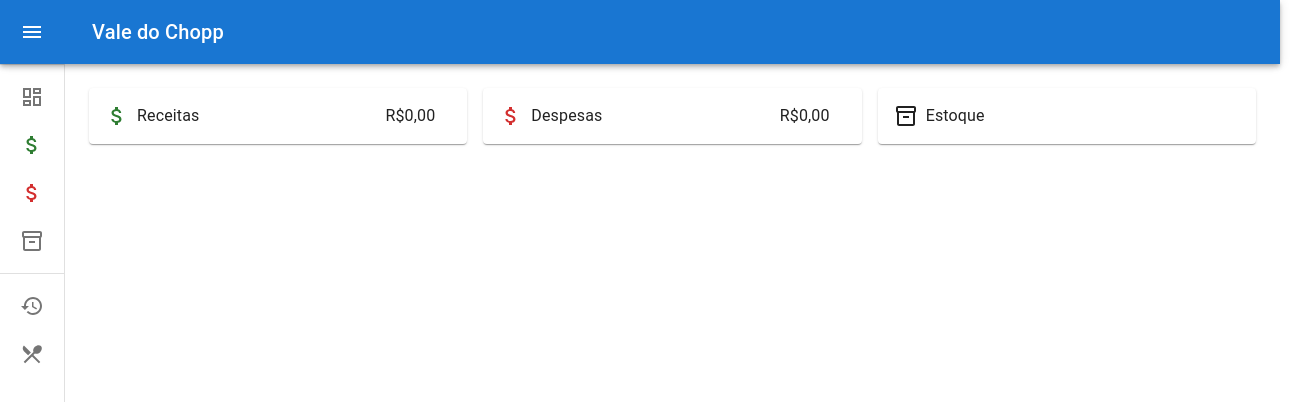
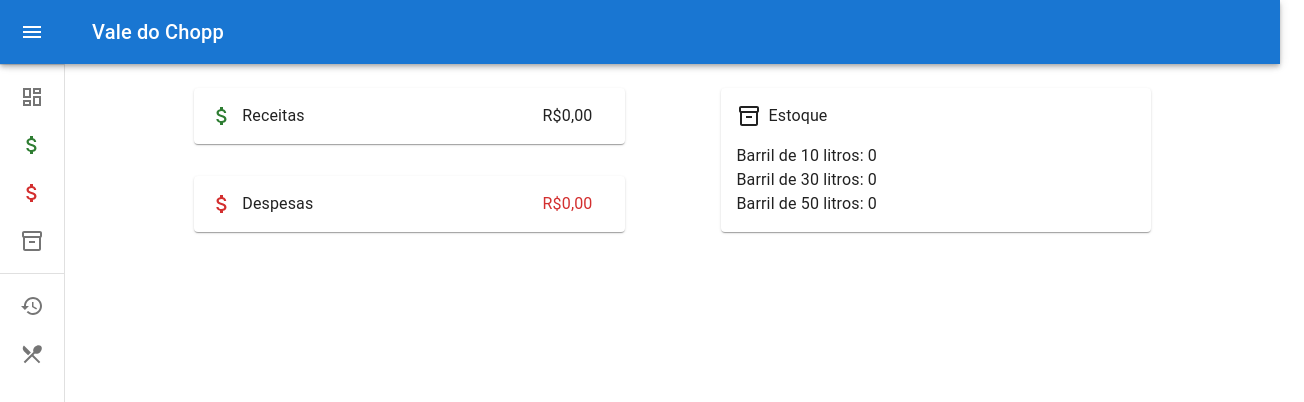
Before and after one commit to rafaelc-rb/vale-do-chopp, a Next.js app in the folder web-frontend/: page / in a window 1280 px wide. Shown: the top 402 px of the page, 1304 px wide, since content can reach past the window. Built offline with nearby package versions, Linux system fonts and the light colour scheme.

Commit message:
feat: dashboard style update

```diff
--- a/web-frontend/app/page.tsx
+++ b/web-frontend/app/page.tsx
@@ -5,14 +5,19 @@ import Grid from "@mui/material/Unstable_Grid2/";
 export default function Home() {
   return (
     <MainComponent>
-      <Grid container spacing={2} rowSpacing={2}>
-        <Grid xs={4}>
+      <Grid container spacing={12} rowSpacing={2} justifyContent="center">
+        <Grid
+          xs={5}
+          sx={{
+            display: "flex",
+            flexDirection: "column",
+            justifyContent: "space-between",
+          }}
+        >
           <StatisticsCard title="Receitas" />
-        </Grid>
-        <Grid xs={4}>
           <StatisticsCard title="Despesas" />
         </Grid>
-        <Grid xs={4}>
+        <Grid xs={5}>
           <StatisticsCard title="Estoque" />
         </Grid>
       </Grid>
--- a/web-frontend/components/statistics-card/index.tsx
+++ b/web-frontend/components/statistics-card/index.tsx
@@ -1,19 +1,31 @@
-import { Box, Paper } from "@mui/material";
+import { Box, Paper, Typography } from "@mui/material";
 import React from "react";
 import AttachMoneyOutlinedIcon from "@mui/icons-material/AttachMoneyOutlined";
 import Inventory2OutlinedIcon from "@mui/icons-material/Inventory2Outlined";
 
+interface Stock {
+  type: string;
+  amount: number;
+}
 interface StatisticsCardProps {
   title: string;
+  stock?: Stock;
 }
 
 function StatisticsCard(props: StatisticsCardProps) {
-  const { title }: StatisticsCardProps = props;
+  const { title, stock }: StatisticsCardProps = props;
   return (
     <Paper
       sx={{
+        padding: "1rem 2rem 1rem 1rem",
         display: "flex",
-        padding: "1rem 2rem 1rem 1rem",
+        flexDirection: "column",
+        gap: "1rem",
+      }}
+    >
+      <Box
+        sx={{
+          display: "flex",
           justifyContent: "space-between",
         }}
       >
@@ -29,7 +41,21 @@ function StatisticsCard(props: StatisticsCardProps) {
           {title === "Estoque" && <Inventory2OutlinedIcon />}
           {title}
         </Box>
-      {title !== "Estoque" && <>R$0,00</>}
+        {title !== "Estoque" && (
+          <Typography color={title === "Despesas" ? "error" : "inherit"}>
+            R$0,00
+          </Typography>
+        )}
+      </Box>
+      {title === "Estoque" && (
+        <Box>
+          Barril de 10 litros: {stock?.amount ? String(stock.amount) : "0"}
+          <br />
+          Barril de 30 litros: {stock?.amount ? String(stock.amount) : "0"}
+          <br />
+          Barril de 50 litros: {stock?.amount ? String(stock.amount) : "0"}
+        </Box>
+      )}
     </Paper>
   );
 }
```
Lines whose indentation alone changed are shown as unchanged.
